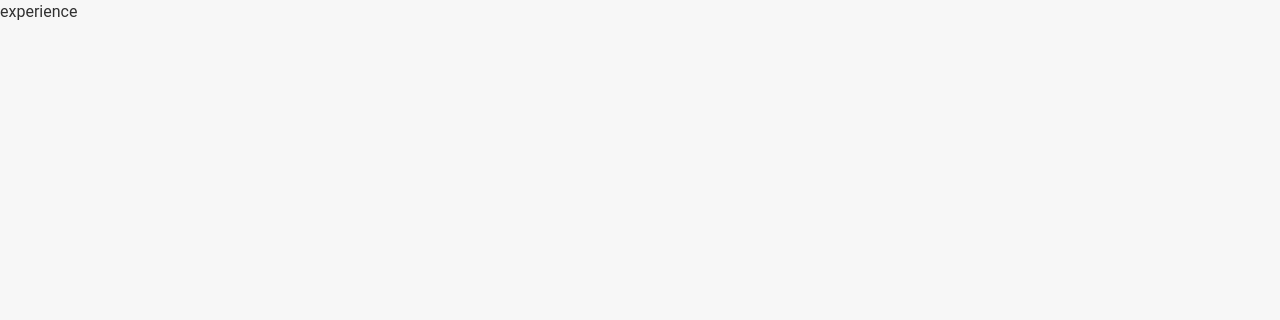
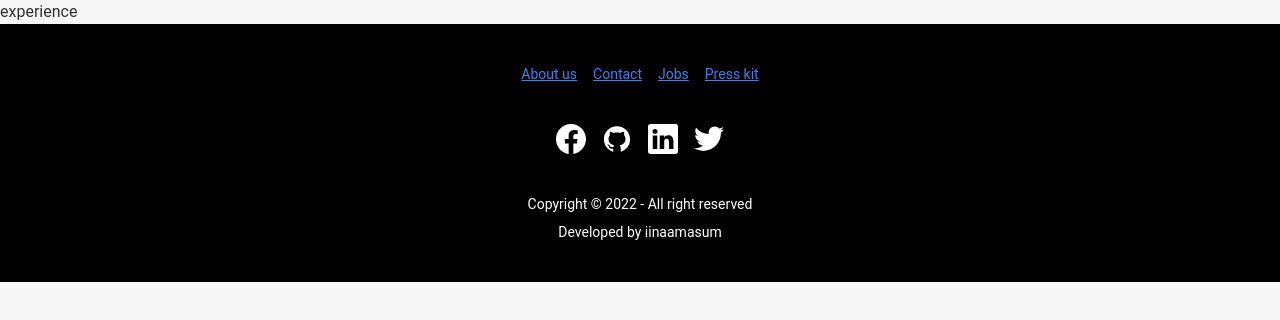
Before and after one commit to iinaamasum/aircnc-client, a React (Create React App) app: page /experience in a window 1280 px wide. Shown: the top 320 px of the page. Built offline with nearby package versions, Linux system fonts and the light colour scheme.

Commit message:
footer section partially done

```diff
--- a/src/App.js
+++ b/src/App.js
@@ -8,6 +8,7 @@ import UpdateProfile from './Pages/Auth/UpdateProfile';
 import Home from './Pages/Home/Home';
 import HostHome from './Pages/Home/HostHome';
 import ShareExperience from './Pages/Home/ShareExperience';
+import Footer from './Shared/Footer';
 
 function App() {
   useEffect(() => {
@@ -25,6 +26,7 @@ function App() {
         <Route path="/hostHome" element={<HostHome />}></Route>
         <Route path="/experience" element={<ShareExperience />}></Route>
       </Routes>
+      <Footer />
     </div>
   );
 }
--- a/src/Pages/Auth/UpdateProfile.jsx
+++ b/src/Pages/Auth/UpdateProfile.jsx
@@ -1,9 +1,5 @@
 import React from 'react';
-import {
-  useAuthState,
-  useSignInWithEmailAndPassword,
-  useSignInWithGoogle,
-} from 'react-firebase-hooks/auth';
+import { useAuthState, useUpdateProfile } from 'react-firebase-hooks/auth';
 import { useForm } from 'react-hook-form';
 import { Link, useNavigate } from 'react-router-dom';
 import auth from '../../firebase.init.js';
@@ -20,34 +16,35 @@ const UpdateProfile = () => {
     formState: { errors },
   } = useForm();
   const [user] = useAuthState(auth);
-  const [signInWithEmailAndPassword, userForm, loadingForm, errorForm] =
-    useSignInWithEmailAndPassword(auth);
-  const [signInWithGoogle, userGoogle, loadingGoogle, errorGoogle] =
-    useSignInWithGoogle(auth);
+  const [updateProfile, updating, error] = useUpdateProfile(auth);
+
+  /**
+   *
+   * @param {*phone and image form} update later
+   */
 
   // functions
-  const handleGoogleSignIn = () => {
-    signInWithGoogle();
-  };
   const onSubmit = async (data) => {
+    const phoneNumber = Number(data.phone);
+    console.log(phoneNumber);
     try {
-      signInWithEmailAndPassword(data.email, data.password);
+      await updateProfile({
+        displayName: data.name,
+        phoneNumber,
+      });
+      navigate('/');
     } catch (err) {
       console.log(err);
     }
   };
 
-  // useEffect(() => {
-  //   if (user || userForm || userGoogle) {
-  //     // navigate('/');
-  //   }
-  // }, [user, userForm, userGoogle, navigate]);
+  // console.log(user);
 
-  if (loadingForm || loadingGoogle) {
+  if (updating) {
     return <LoadingComponent />;
   }
 
-  if (errorForm || errorGoogle) {
+  if (error) {
     console.log('error');
   }
   return (
@@ -81,9 +78,9 @@ const UpdateProfile = () => {
                 </label>
                 <input
                   type="text"
-                  placeholder="Enter Your Email"
+                  placeholder="Enter Your Name"
                   class="input input-bordered bg-[#F6F6F6] focus:outline-none font-medium tracking-wide text-black"
-                  {...register('email', {
+                  {...register('name', {
                     required: {
                       value: true,
                       message: 'Name is required!',
@@ -91,9 +88,9 @@ const UpdateProfile = () => {
                   })}
                 />
                 <label className="level font-bold">
-                  {errors.email?.type === 'required' && (
+                  {errors.name?.type === 'required' && (
                     <span className="label-text-alt text-red-500">
-                      {errors.email.message}
+                      {errors.phone.message}
                     </span>
                   )}
                 </label>
@@ -120,14 +117,14 @@ const UpdateProfile = () => {
                 <label className="level font-bold">
                   {errors.phone?.type === 'required' && (
                     <span className="label-text-alt text-red-500">
-                      {errors.password.message}
+                      {errors.phone.message}
                     </span>
                   )}
                 </label>
               </div>
 
               <input
-                className="btn btn-accent w-full my-1 text-xl capitalize"
+                className="btn btn-accent w-full mt-5 text-xl capitalize"
                 type="submit"
                 value="Update Info"
               />
--- a/src/Shared/Footer.jsx
+++ b/src/Shared/Footer.jsx
@@ -1,7 +1,77 @@
 import React from 'react';
+import { AiFillGithub } from 'react-icons/ai';
+import { BsFacebook, BsLinkedin } from 'react-icons/bs';
+import { GrTwitter } from 'react-icons/gr';
+import { Link } from 'react-router-dom';
 
 const Footer = () => {
-  return <div></div>;
+  return (
+    <footer class="footer footer-center p-10 bg-black text-white">
+      <div class="grid grid-flow-col gap-4">
+        <Link to="/" class="cursor-pointer btn-link text-blue-500">
+          About us
+        </Link>
+        <Link to="/" class="cursor-pointer btn-link text-blue-500">
+          Contact
+        </Link>
+        <Link to="/" class="cursor-pointer btn-link text-blue-500">
+          Jobs
+        </Link>
+        <Link to="/" class="cursor-pointer btn-link text-blue-500">
+          Press kit
+        </Link>
+      </div>
+      <div>
+        <div class="grid grid-flow-col gap-2">
+          <a
+            href="https://www.facebook.com/iinaamasum"
+            target="_blank"
+            rel="noopener noreferrer"
+          >
+            <BsFacebook
+              size={30}
+              className="mr-2 cursor-pointer hover:text-slate-600"
+            />
+          </a>
+          <a
+            href="https://github.com/iinaamasum"
+            target="_blank"
+            rel="noopener noreferrer"
+          >
+            <AiFillGithub
+              size={30}
+              className="mr-2 cursor-pointer hover:text-slate-600"
+            />
+          </a>
+
+          <a
+            href="https://www.linkedin.com/in/iinaamasum"
+            target="_blank"
+            rel="noopener noreferrer"
+          >
+            <BsLinkedin
+              size={30}
+              className="mr-2 cursor-pointer hover:text-slate-600"
+            />
+          </a>
+          <a
+            href="https://twitter.com/iinaamasum"
+            target="_blank"
+            rel="noopener noreferrer"
+          >
+            <GrTwitter
+              size={30}
+              className="cursor-pointer hover:text-slate-600"
+            />
+          </a>
+        </div>
+      </div>
+      <div>
+        <p>Copyright © 2022 - All right reserved </p>
+        <p>Developed by iinaamasum</p>
+      </div>
+    </footer>
+  );
 };
 
 export default Footer;
```
